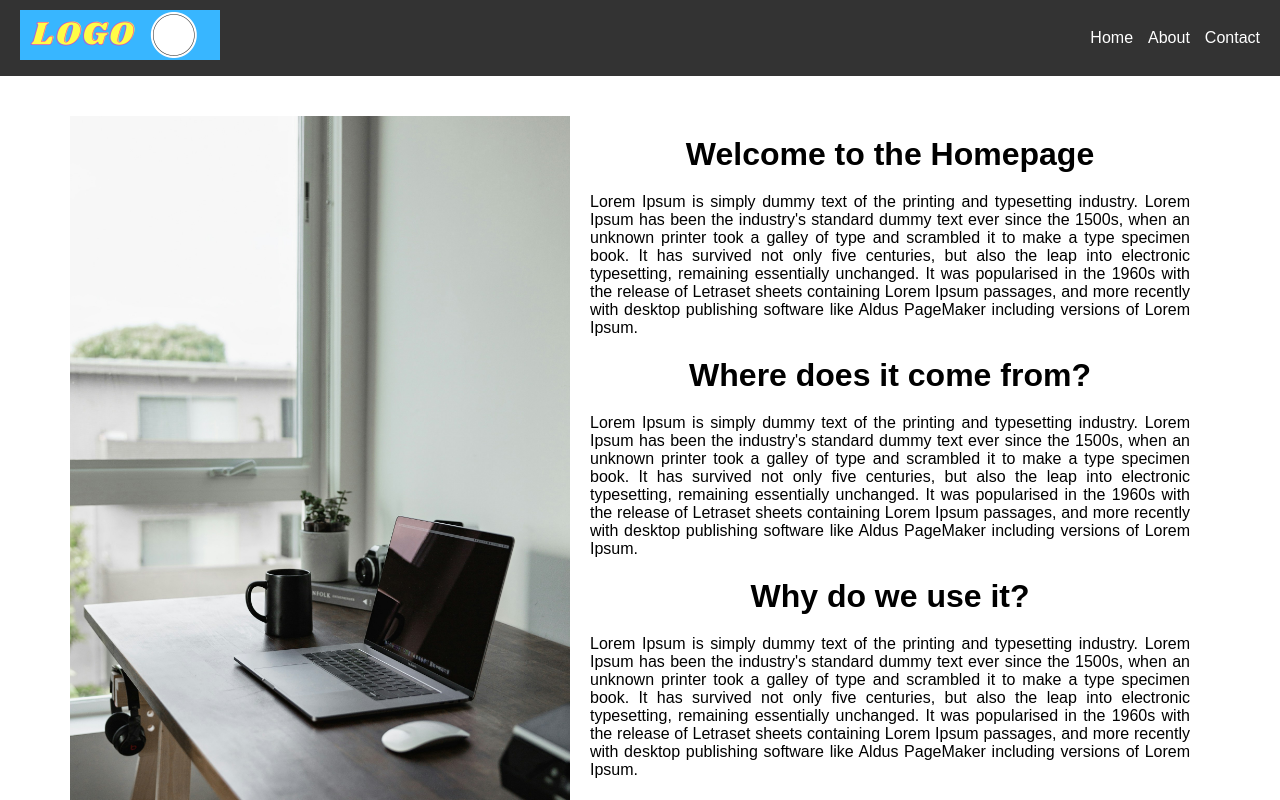
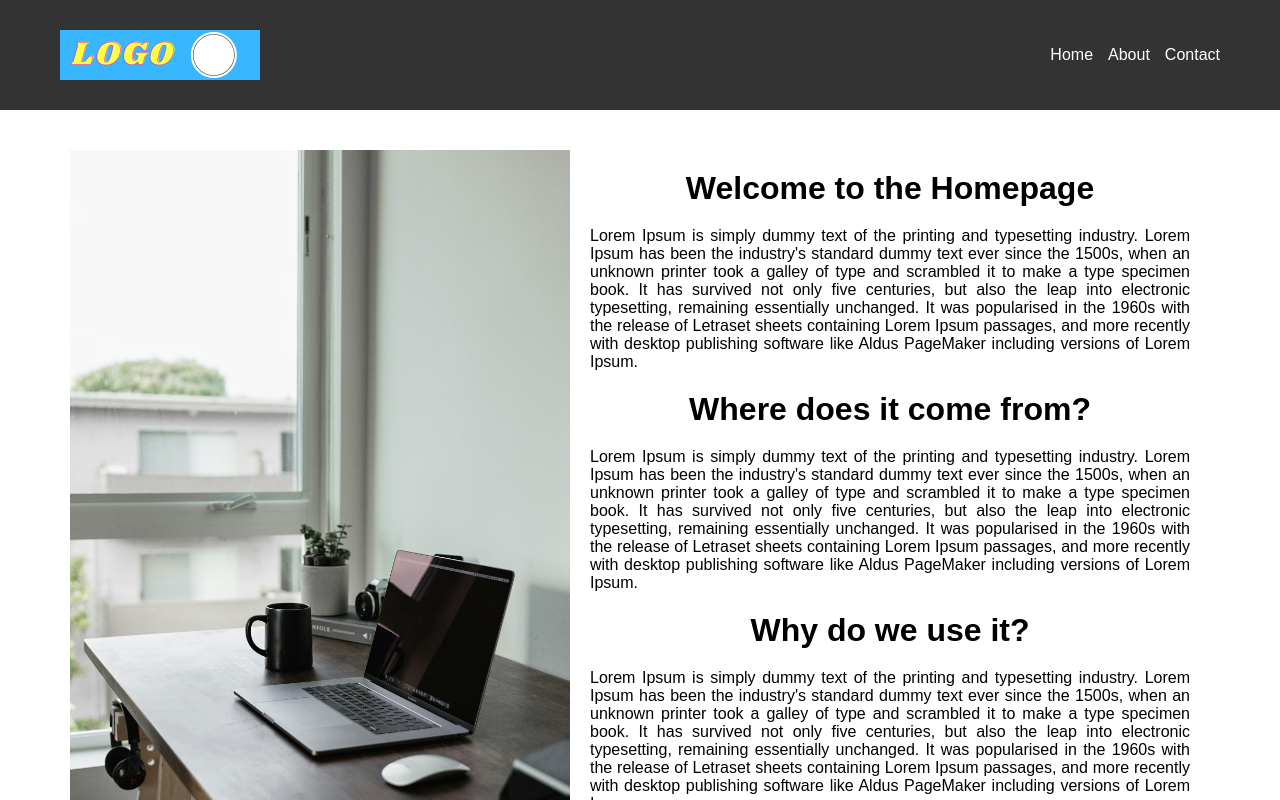
Before and after one commit to emanoj1/boilerplate-react-node-js, a React (Create React App) app: page / in a window 1280 px wide. Shown: the top 800 px of the page. Built offline with nearby package versions, Linux system fonts and the light colour scheme.

Commit message:
Stylize nav bar - move items inside

```diff
--- a/src/App.js
+++ b/src/App.js
@@ -5,6 +5,7 @@ import Footer from './components/Footer';
 import Home from './pages/Home';
 import About from './pages/About';
 import Contact from './pages/Contact';
+import './App.css';
 
 const App = () => {
   return (
--- a/src/components/Header.css
+++ b/src/components/Header.css
@@ -1,16 +1,23 @@
+/* src/components/Header.css */
+
 header {
-    display: flex;
-    justify-content: space-between;
-    align-items: center;
-    padding: 10px 20px;
+  width: 100%; /* Ensure the header spans the full width of the viewport */
   background-color: #333;
   color: white;
 }
 
+.header-container {
+  display: flex;
+  justify-content: space-between;
+  align-items: center;
+  padding: 10px 20px; /* Padding to bring items in from the edges */
+  max-width: 1200px; /* Limit the maximum width */
+  margin: 0 auto; /* Center the container */
+}
+
 .logo a {
-    color: white;
-    text-decoration: none;
-    font-size: 1.5em;
+  display: flex;
+  align-items: center;
 }
 
 .logo img {
@@ -21,6 +28,8 @@ header {
   list-style: none;
   display: flex;
   gap: 15px;
+  margin: 0; /* Remove default margin */
+  padding: 0; /* Remove default padding */
 }
 
 nav a {
@@ -33,7 +42,8 @@ header {
 }
 
 @media (max-width: 768px) {
-    nav ul {
+  .header-container {
     flex-direction: column;
+    gap: 10px;
   }
 }
--- a/src/components/Header.js
+++ b/src/components/Header.js
@@ -5,6 +5,7 @@ import './Header.css';
 const Header = () => {
   return (
     <header>
+      <div className="header-container">
         <div className="logo">
           <Link to="/">
             <img src="/sample-logo.png" alt="Logo" />
@@ -17,6 +18,7 @@ const Header = () => {
             <li><Link to="/contact">Contact</Link></li>
           </ul>
         </nav>
+      </div>
     </header>
   );
 };
```
Lines whose indentation alone changed are shown as unchanged.
